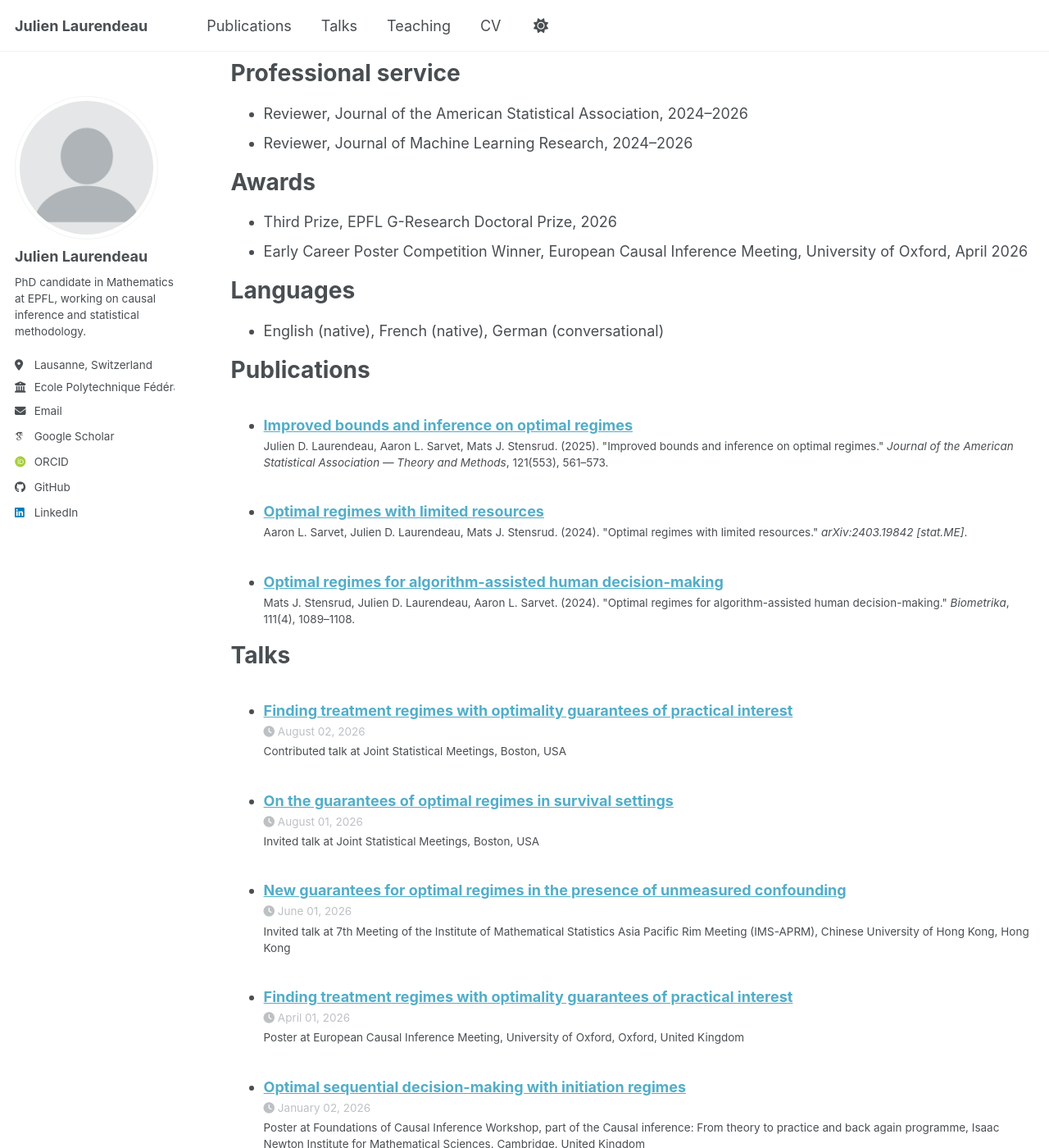
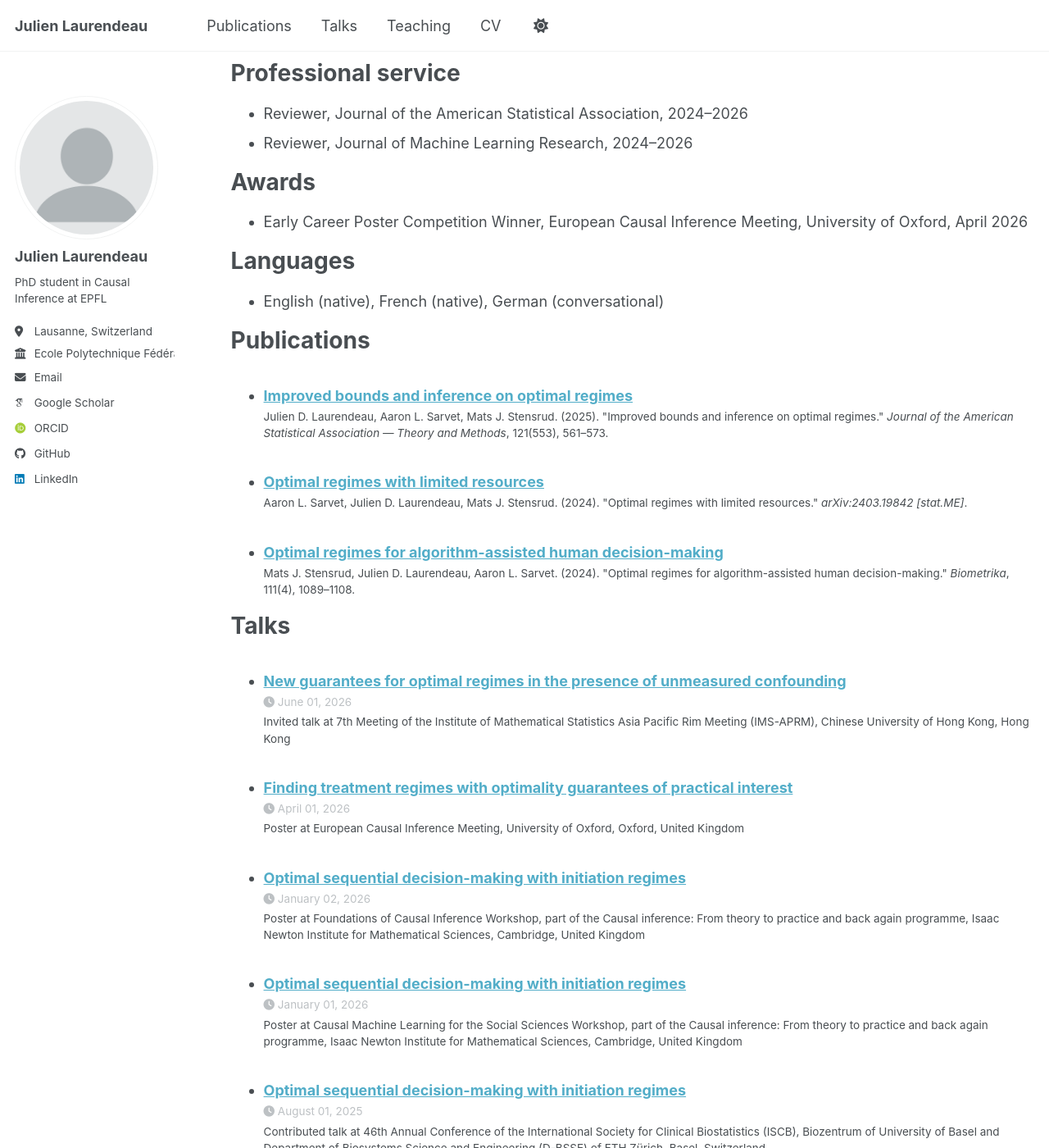
Before and after one commit to JulienL266/JulienL266.github.io, a Jekyll site: the page built from _pages/cv.md, in a window 1280 px wide and 1400 px high, scrolled down 577 px. Shown: the whole window at 82% size. Built offline with Jekyll 4.4.1, drawn with Linux system fonts in a browser that asks for light colours; some web fonts are replaced; a script bundle is joined from its source files by our own code; library files that are not in the unit come from our copies.

Commit message:
Trim site content per feedback
Remove "Recommended citation" blocks sitewide, drop unheld JSM talks
and unofficial G-Research award, remove publication excerpts, and
shorten sidebar bio.

```diff
--- a/_config.yml
+++ b/_config.yml
@@ -26,7 +26,7 @@ author:
   avatar           : "profile.png"
   name             : "Julien Laurendeau"
   pronouns         : # example: "she/her"
-  bio              : "PhD candidate in Mathematics at EPFL, working on causal inference and statistical methodology."
+  bio              : "PhD student in Causal Inference at EPFL"
   location         : "Lausanne, Switzerland"
   employer         : "Ecole Polytechnique Fédérale de Lausanne (EPFL)"
   uri              : # URL
--- a/_pages/cv.md
+++ b/_pages/cv.md
@@ -32,7 +32,6 @@ Professional service
 
 Awards
 ======
-* Third Prize, EPFL G-Research Doctoral Prize, 2026
 * Early Career Poster Competition Winner, European Causal Inference Meeting, University of Oxford, April 2026
 
 Languages
--- a/_talks/2026-08-01-jsm-invited.md
+++ /dev/null
@@ -1,9 +0,0 @@
----
-title: "On the guarantees of optimal regimes in survival settings"
-collection: talks
-type: "Invited talk"
-permalink: /talks/2026-08-01-jsm-invited
-venue: "Joint Statistical Meetings"
-date: 2026-08-01
-location: "Boston, USA"
----
--- a/_talks/2026-08-02-jsm-contributed.md
+++ /dev/null
@@ -1,9 +0,0 @@
----
-title: "Finding treatment regimes with optimality guarantees of practical interest"
-collection: talks
-type: "Contributed talk"
-permalink: /talks/2026-08-02-jsm-contributed
-venue: "Joint Statistical Meetings"
-date: 2026-08-02
-location: "Boston, USA"
----
```
Also changed, not shown: _includes/archive-single.html (+1 -17 lines), _publications/2024-03-19-optimal-regimes-algorithm-assisted.md (+0 -1 lines), _publications/2024-03-28-optimal-regimes-limited-resources.md (+0 -1 lines), _publications/2025-10-29-improved-bounds-and-inference.md (+0 -1 lines).
